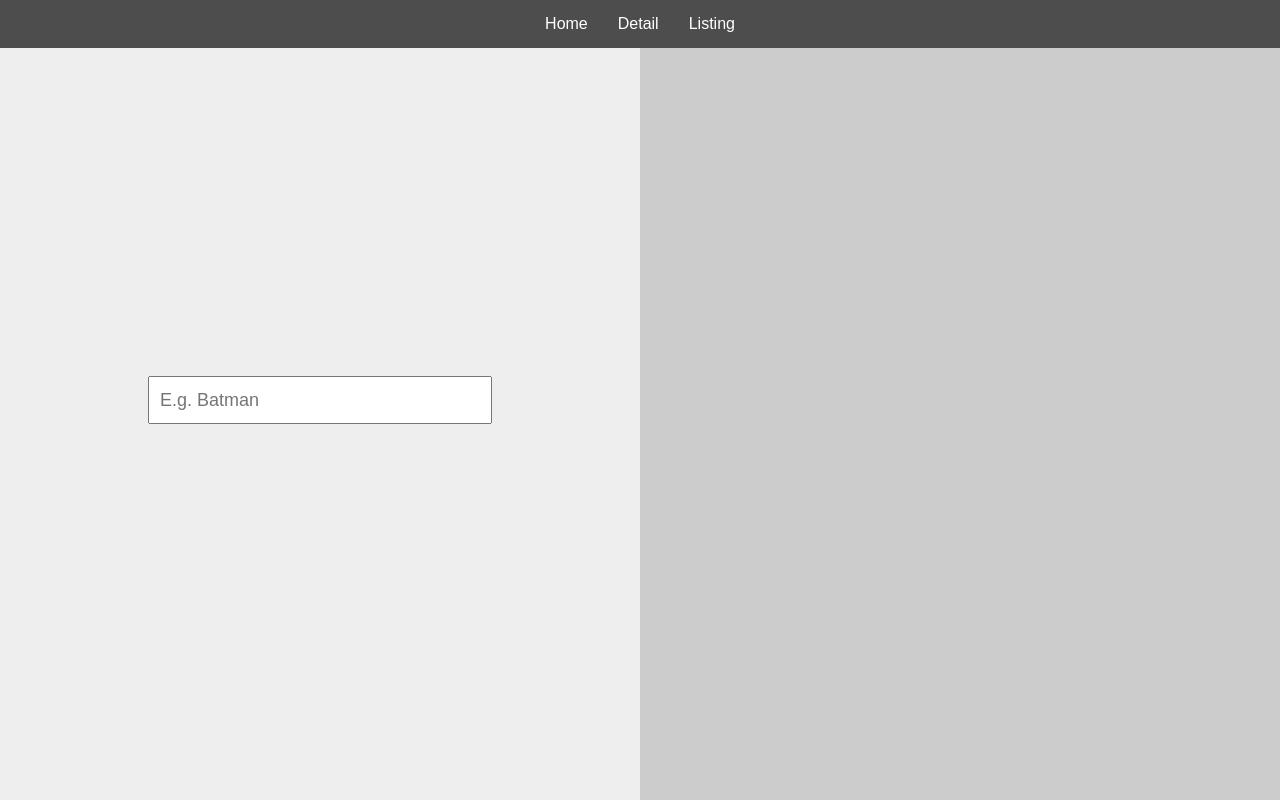
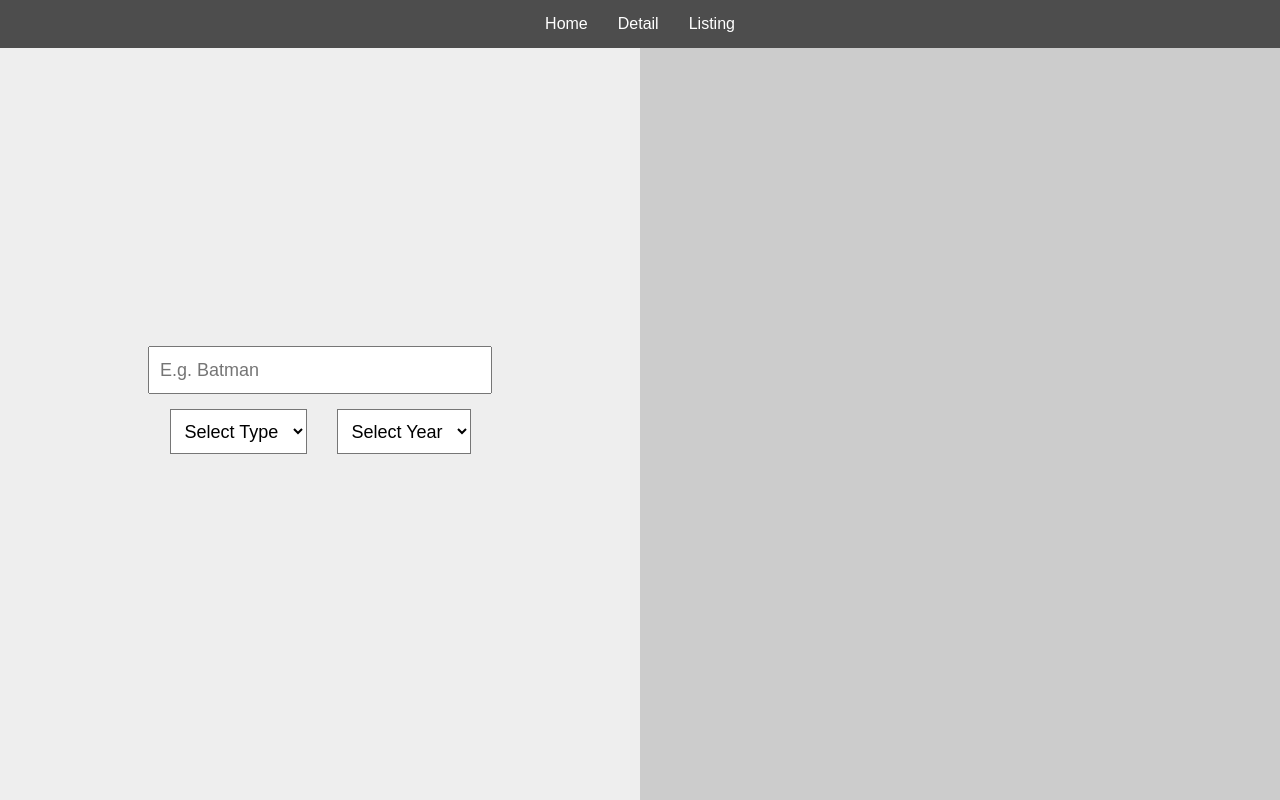
Before and after one commit to abhisharkjangir/reactomdb, a React (Create React App) app: page / in a window 1280 px wide. Built offline with nearby package versions, Linux system fonts and the light colour scheme.

Commit message:
type/year filter

```diff
--- a/src/App.css
+++ b/src/App.css
@@ -198,3 +198,14 @@ color: #fff;
 	opacity: 0.4;
 }*/
 /*Cards*/
+
+select{
+  height: 45px;
+    min-width: 100px;
+    padding: 5px 10px;
+    margin-bottom: 15px;
+    border-radius: 0!important;
+    background-color: #fff;
+    font-size: 18px;
+    margin: 0 15px;
+  }
--- a/src/components/commoncomponents.js
+++ b/src/components/commoncomponents.js
@@ -15,13 +15,21 @@ class Header extends Component{
 class LeftPart extends Component {
   constructor(props) {
     super(props);
-    this.state = {value: '',movies :[]};
+    this.state = {search: '',year :'',type:''};
     this.handleChange = this.handleChange.bind(this);
   }
 
-  handleChange = (event) => {
-    this.setState({value: event.target.value});
-    this.props.searchFun(event.target.value);
+  handleChange = (stateKey) => (event) => {
+    this.setState({
+      [stateKey]: event.target.value
+    },function(){
+      let filter = {
+        search : this.state.search,
+        year : this.state.year,
+        type:this.state.type
+      };
+      this.props.searchFun(filter);
+    });
   };
 
   render(){
@@ -29,12 +37,27 @@ class LeftPart extends Component {
       textAlign : "center",
       verticalAlign : "middle",
       display : "table-cell"
+    };
+    const input = {marginBottom:"15px"};
+    const yearList = [];
+    const currentYear = new Date().getFullYear();
+    for (var i = currentYear; i >= 1900; i--) {
+      yearList.push(i);
     }
-
     return(
       <div className="left-part">
         <div style={style}>
-          <input className="input-box" name="Search" value={this.state.value} type="text" placeholder="E.g. Batman" onChange={this.handleChange} />
+          <input style={input} className="input-box" name="Search" value={this.state.search} type="text" placeholder="E.g. Batman" onChange={this.handleChange('search')} /><br/>
+          <select placeholder="Select Type" onChange={this.handleChange('type')}>
+            <option value="">Select Type</option>
+            <option value="movie">Movie</option>
+            <option value="series">Series</option>
+          </select>
+          <select placeholder="Select Year" onChange={this.handleChange('year')}>
+            <option value="">Select Year</option>
+            {yearList.map(yr => <option key={yr} value={yr}>{yr}</option>)}
+          </select>
+          {/* <input style={input} className="input-box" name="Year" value={this.state.year} type="text" placeholder="E.g. 2017" onChange={this.handleChange('year')} /><br/> */}
         </div>
       </div>
     )
@@ -42,32 +65,9 @@ class LeftPart extends Component {
 }
 class RightPart extends Component {
   render(){
-    const style = {
-      card : {
-        border : "1px solid #4d4d4d",
-        width : '50%',
-        display : "inline-block"
-      },
-      image: {
-        display : "block",
-        width : "100%",
-        height : "auto"
-      }
-    }
-
     return(
       <div className="right-part">
         <div className="movie-listing">
-          {/* {this.props.data.length > 0 ? 'Search result': 'No Data Found!' }
-          {this.props.data.map(movie =>
-            <div style={style.card}>
-              {movie.Poster != 'N/A'?<img src={movie.Poster} style={style.image} /> : <img style={style.image} src="https://cdn.shopify.com/s/files/1/1086/5806/t/7/assets/noimage.jpg?15641361903102762456" />}
-              <p>{movie.Title}</p>
-              <p>{movie.Type}</p>
-              <p>{movie.Year}</p>
-            </div>
-          )} */}
-
           <div className="card-wrapper">
           	<div className="card-columns">
               {this.props.data.map(movie =>
@@ -82,18 +82,6 @@ class RightPart extends Component {
               )}
             </div>
           </div>
-          {/* <ul >
-            {this.props.data.map(movie =>
-              <li key={movie._id}>
-                <div className="card">
-                  {movie.Poster != 'N/A'?<img src={movie.Poster} /> : <img src="https://cdn.shopify.com/s/files/1/1086/5806/t/7/assets/noimage.jpg?15641361903102762456" /> }
-                  <span>{movie.Title}</span><br/>
-                  <span>Type : {movie.Type}</span><br/>
-                  <span>Year : {movie.Year}</span><br/>
-                </div>
-              </li>
-            )}
-          </ul> */}
         </div>
       </div>
     )
@@ -104,13 +92,26 @@ class Container extends Component {
 
   constructor() {
     super();
-    this.state = {movies :[],searchTerm : ''};
+    this.state = {movies :[],filer : {search : '',year : '',type:''}};
     this.searchMovie = this.searchMovie.bind(this);
   }
 
-  searchMovie = (term) => {
+  searchMovie = (filter) => {
+    if (!filter.search) {
+      return;
+    }
     this.setState({movies: []});
-    let url = "http://localhost:9000/db/movie/search/" + term;
+    let url = "http://localhost:9000/db/movie/search/" + filter.search;
+    if (filter.type) {
+      url = url + '?type=' + filter.type;
+    }
+    if (filter.year) {
+      if (filter.type) {
+        url = url + '&year=' + filter.year;
+      }else {
+        url = url + '?year=' + filter.year;
+      }
+    }
     fetch(url)
      .then(response => response.json())
      .then(x => {
@@ -125,7 +126,7 @@ class Container extends Component {
   render(){
     return (
       <div className="row">
-        <LeftPart searchTerm={this.state.searchTerm} searchFun={this.searchMovie}/>
+        <LeftPart searchTerm={this.state.filer} searchFun={this.searchMovie}/>
         <RightPart data={this.state.movies}/>
       </div>
     )
```
